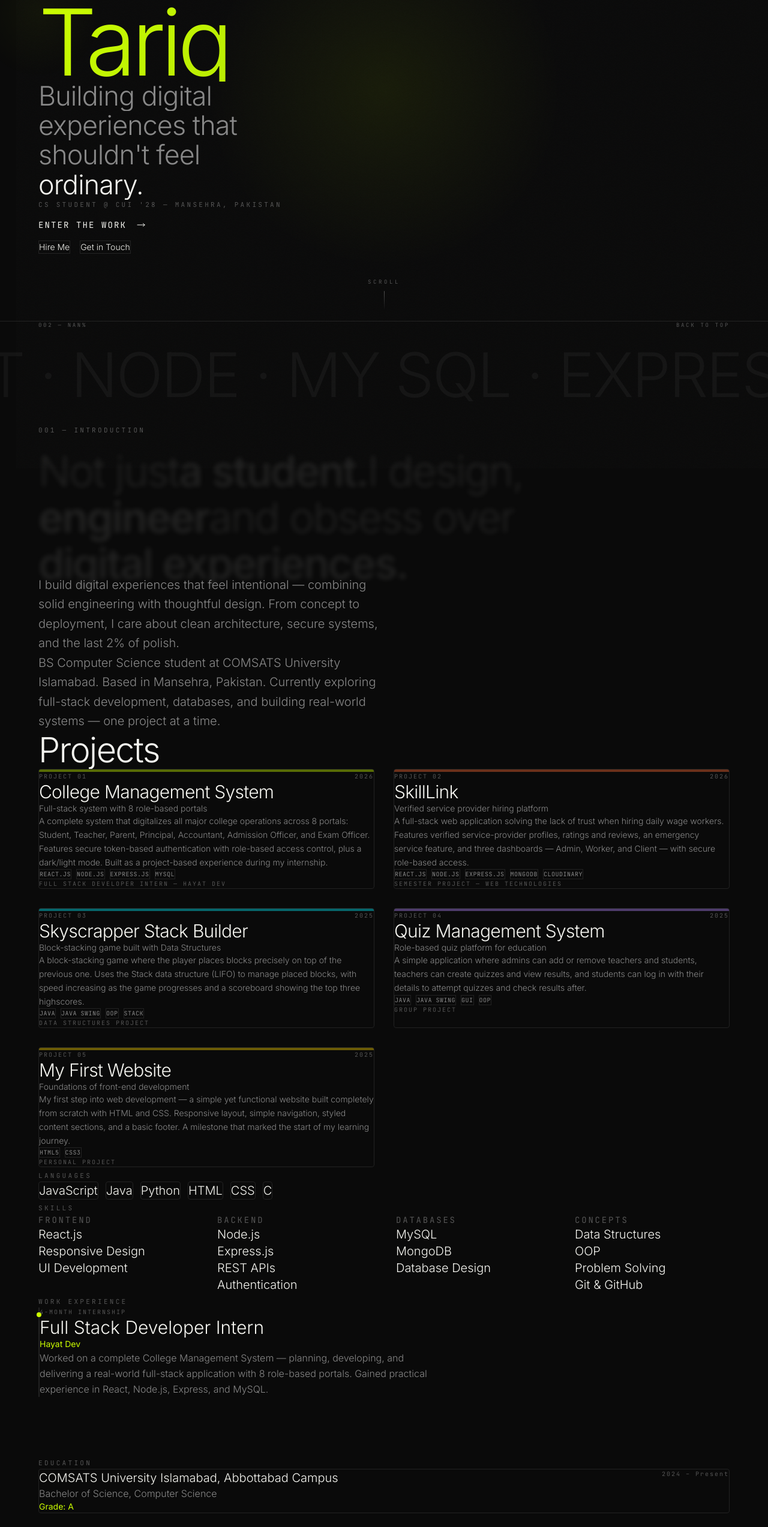
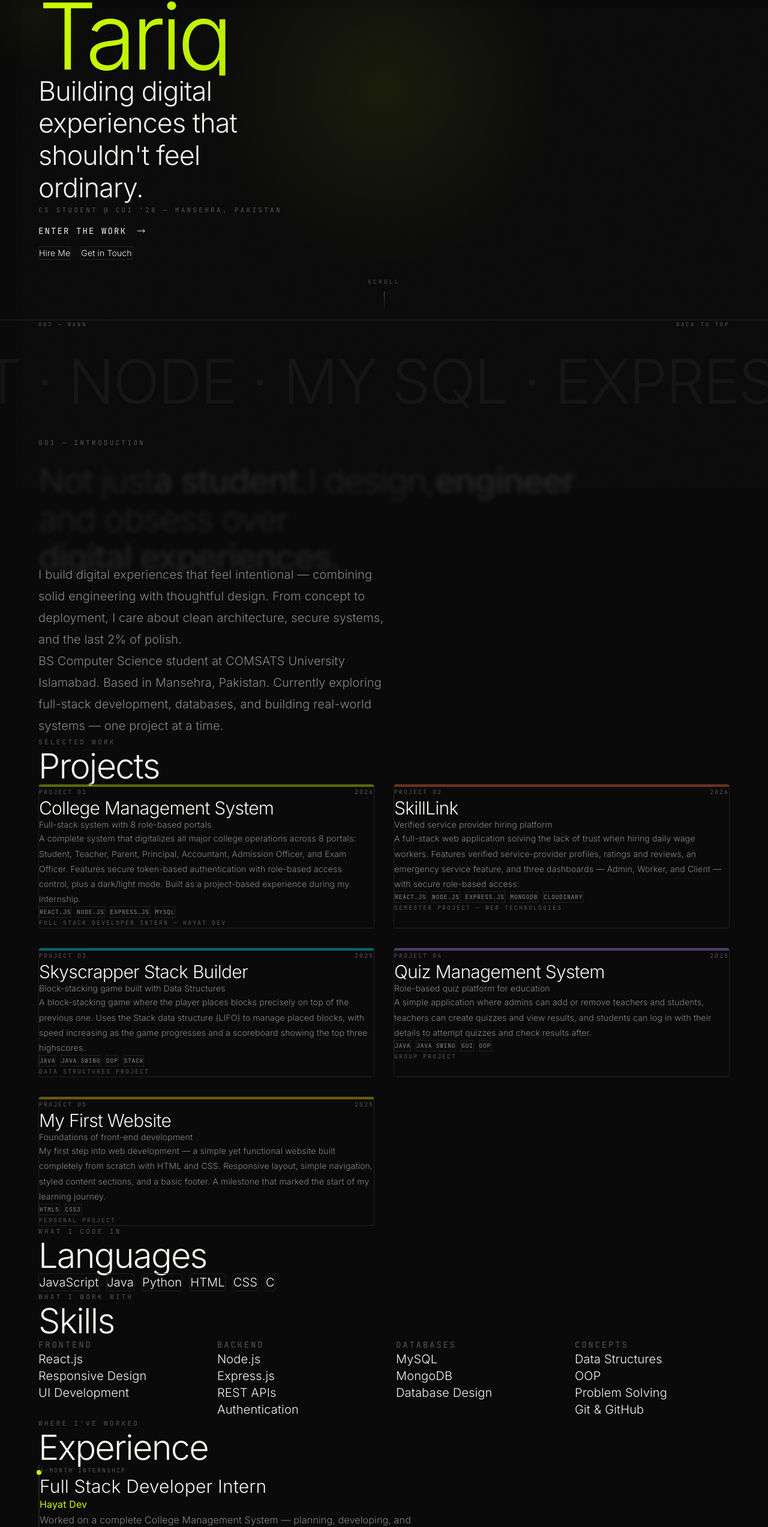
Before and after one commit to Zuneera134/My-Portfolio, a Next.js app: page / in a window 1280 px wide. Shown: the part 251-2797 px from the top of the page at 60% size. Built offline with nearby package versions, Linux system fonts and the light colour scheme.

Commit message:
Standardize-heading-sizes-improve-text-spacing-fix-hero-gap

```diff
--- a/src/app/globals.css
+++ b/src/app/globals.css
@@ -108,6 +108,17 @@ body {
   }
 }
 
+/* Base body typography for readability */
+body {
+  font-size: 16px;
+  line-height: 1.7;
+  letter-spacing: 0.01em;
+}
+
+p {
+  line-height: 1.8;
+}
+
 /* Noise overlay */
 .noise-overlay {
   position: fixed;
@@ -162,6 +173,23 @@ body {
   padding-right: clamp(1.5rem, 5vw, 6rem);
 }
 
+/* Consistent section title */
+.section-title {
+  font-size: clamp(2.25rem, 4.5vw, 4rem);
+  line-height: 1.05;
+  letter-spacing: -0.03em;
+  font-weight: 300;
+}
+
+/* Eyebrow label above section title */
+.section-eyebrow {
+  font-size: 11px;
+  font-family: var(--font-mono);
+  letter-spacing: 0.3em;
+  text-transform: uppercase;
+  color: var(--color-fg-dim);
+}
+
 /* Clip reveal animation */
 .clip-reveal {
   clip-path: inset(0 0 100% 0);
--- a/src/components/sections/Footer.tsx
+++ b/src/components/sections/Footer.tsx
@@ -54,14 +54,13 @@ export default function Footer() {
     >
       <div className="h-line mb-10" />
 
-      <div className="mb-6">
-        <span className="text-[11px] font-mono tracking-[0.3em] uppercase text-fg-dim">
-          006 — Contact
-        </span>
+      <div className="mb-10">
+        <div className="section-eyebrow mb-4">Let&apos;s work together</div>
+        <h2 className="section-title">Get in Touch</h2>
       </div>
 
       <div ref={headlineRef} className="max-w-[90vw] md:max-w-[70vw] mb-10">
-        <h2 className="text-[clamp(2.5rem,8vw,9rem)] leading-[0.95] tracking-[-0.04em] font-light">
+        <h2 className="text-[clamp(2rem,5vw,4.5rem)] leading-[1.05] tracking-[-0.03em] font-light">
           Let&apos;s build
           <br />
           something{" "}
--- a/src/components/sections/Hero.tsx
+++ b/src/components/sections/Hero.tsx
@@ -170,7 +170,7 @@ export default function Hero() {
             Zuneera
           </div>
         </div>
-        <div className="overflow-hidden mb-8 md:mb-12">
+        <div className="overflow-hidden mb-6 md:mb-8">
           <div
             className="text-[clamp(3.5rem,12vw,14rem)] leading-[0.85] font-light tracking-[-0.05em] text-gradient-accent"
           >
@@ -179,10 +179,11 @@ export default function Hero() {
         </div>
 
         {/* Statement */}
+        <div className="mt-8 md:mt-12 space-y-2">
           <div className="overflow-hidden">
             <div
               ref={line1Ref}
-            className="text-[clamp(1.4rem,3.5vw,3.5rem)] leading-[1.1] font-light tracking-[-0.02em] text-fg-muted"
+              className="text-[clamp(1.4rem,3.5vw,3.5rem)] leading-[1.2] font-light tracking-[-0.02em] text-fg"
             >
               Building digital
             </div>
@@ -190,7 +191,7 @@ export default function Hero() {
           <div className="overflow-hidden">
             <div
               ref={line2Ref}
-            className="text-[clamp(1.4rem,3.5vw,3.5rem)] leading-[1.1] font-light tracking-[-0.02em] text-fg-muted"
+              className="text-[clamp(1.4rem,3.5vw,3.5rem)] leading-[1.2] font-light tracking-[-0.02em] text-fg"
             >
               experiences that
             </div>
@@ -198,7 +199,7 @@ export default function Hero() {
           <div className="overflow-hidden">
             <div
               ref={line3Ref}
-            className="text-[clamp(1.4rem,3.5vw,3.5rem)] leading-[1.1] font-light tracking-[-0.02em] text-fg-muted"
+              className="text-[clamp(1.4rem,3.5vw,3.5rem)] leading-[1.2] font-light tracking-[-0.02em] text-fg"
             >
               shouldn&apos;t feel
             </div>
@@ -206,9 +207,10 @@ export default function Hero() {
           <div className="overflow-hidden">
             <div
               ref={line4Ref}
-            className="text-[clamp(1.4rem,3.5vw,3.5rem)] leading-[1.1] font-light tracking-[-0.02em]"
+              className="text-[clamp(1.4rem,3.5vw,3.5rem)] leading-[1.2] font-light tracking-[-0.02em]"
             >
               ordinary.
+            </div>
           </div>
         </div>
       </div>
--- a/src/components/sections/Introduction.tsx
+++ b/src/components/sections/Introduction.tsx
@@ -84,7 +84,7 @@ export default function Introduction() {
           </span>
         </div>
 
-        <h2 className="text-[clamp(2rem,5.5vw,5.5rem)] leading-[1.1] tracking-[-0.03em] mb-10">
+        <h2 className="text-[clamp(2rem,4.5vw,4rem)] leading-[1.1] tracking-[-0.03em] mb-10">
           {introWords.map((word, i) => (
             <span
               key={i}
--- a/src/components/sections/Journey.tsx
+++ b/src/components/sections/Journey.tsx
@@ -84,10 +84,9 @@ function Experience() {
 
   return (
     <div id="experience" className="pt-0">
-      <div className="mb-8">
-        <span className="text-[11px] font-mono tracking-[0.3em] uppercase text-fg-dim">
-          Work Experience
-        </span>
+      <div className="mb-10">
+        <div className="section-eyebrow mb-4">Where I&apos;ve worked</div>
+        <h2 className="section-title">Experience</h2>
       </div>
       <div className="border-l-2 border-border pl-8 relative">
         <div className="absolute left-[-5px] top-2 w-2 h-2 rounded-full bg-accent" />
@@ -96,7 +95,7 @@ function Experience() {
             {experience[0].period}
           </div>
           <h3 className="text-2xl md:text-3xl font-light">{experience[0].role}</h3>
-          <div className="text-accent text-sm mt-1">
+          <div className="text-accent text-base mt-1">
             {experience[0].company}
           </div>
           <p className="text-fg-muted font-light mt-4 leading-relaxed max-w-2xl">
@@ -114,10 +113,9 @@ function Education() {
 
   return (
     <div id="education" className="pt-0">
-      <div className="mb-8">
-        <span className="text-[11px] font-mono tracking-[0.3em] uppercase text-fg-dim">
-          Education
-        </span>
+      <div className="mb-10">
+        <div className="section-eyebrow mb-4">My academic background</div>
+        <h2 className="section-title">Education</h2>
       </div>
       <div className="flex flex-col gap-8">
         {education.map((edu, i) => (
@@ -152,10 +150,9 @@ function Certifications() {
 
   return (
     <div id="certifications" className="pt-0">
-      <div className="mb-8">
-        <span className="text-[11px] font-mono tracking-[0.3em] uppercase text-fg-dim">
-          Certifications &amp; Training
-        </span>
+      <div className="mb-10">
+        <div className="section-eyebrow mb-4">Continuous learning</div>
+        <h2 className="section-title">Certifications</h2>
       </div>
       <div className="grid grid-cols-1 md:grid-cols-3 gap-6">
         {certifications.map((cert, i) => (
--- a/src/components/sections/Languages.tsx
+++ b/src/components/sections/Languages.tsx
@@ -46,9 +46,8 @@ export default function Languages() {
   return (
     <section id="languages" ref={sectionRef} className="section-padding py-16 md:py-24">
       <div className="mb-8">
-        <span className="text-[11px] font-mono tracking-[0.3em] uppercase text-fg-dim">
-          Languages
-        </span>
+        <div className="section-eyebrow mb-4">What I code in</div>
+        <h2 className="section-title">Languages</h2>
       </div>
 
       <div className="flex flex-wrap gap-3">
--- a/src/components/sections/Projects.tsx
+++ b/src/components/sections/Projects.tsx
@@ -83,9 +83,8 @@ export default function Projects() {
   return (
     <section id="work" className="section-padding py-16 md:py-24">
       <div className="mb-10 md:mb-12">
-        <h2 className="text-[clamp(2rem,4.5vw,4.5rem)] leading-[1.1] tracking-[-0.03em] font-light">
-          Projects
-        </h2>
+        <div className="section-eyebrow mb-4">Selected Work</div>
+        <h2 className="section-title">Projects</h2>
       </div>
 
       <div className="grid grid-cols-1 md:grid-cols-2 gap-6 md:gap-8">
--- a/src/components/sections/Skills.tsx
+++ b/src/components/sections/Skills.tsx
@@ -56,9 +56,8 @@ export default function Skills() {
   return (
     <section id="skills" ref={sectionRef} className="section-padding py-16 md:py-24">
       <div className="mb-8">
-        <span className="text-[11px] font-mono tracking-[0.3em] uppercase text-fg-dim">
-          Skills
-        </span>
+        <div className="section-eyebrow mb-4">What I work with</div>
+        <h2 className="section-title">Skills</h2>
       </div>
 
       <div className="grid grid-cols-1 md:grid-cols-2 lg:grid-cols-4 gap-10">
```
Lines whose indentation alone changed are shown as unchanged.
